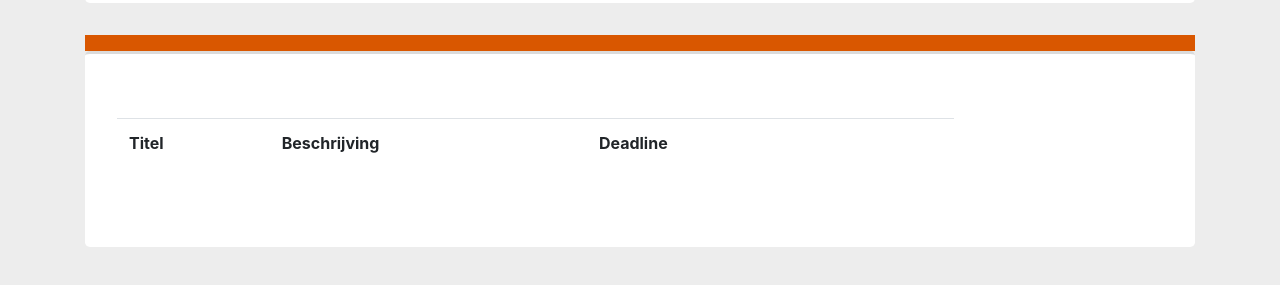
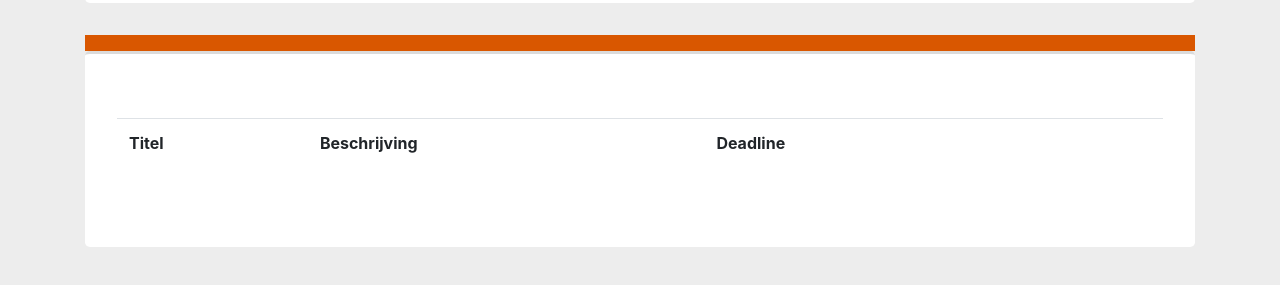
Before and after one commit to JBuursink/tijdelijk, a website: page src/main/webapp/mijnCadeaus.html in a window 1280 px wide. Shown: the part 283-568 px from the top of the page. Drawn offline with nearby package versions, Linux system fonts and the light colour scheme; no server answers.

Commit message:
Update mijnCadeaus.html

```diff
--- a/src/main/webapp/mijnCadeaus.html
+++ b/src/main/webapp/mijnCadeaus.html
@@ -50,7 +50,7 @@
 		</div>
 		<nav class="navbar navbar-dark bg-primary"></nav>
 		<div class="jumbotron">
-			<table class="table" id="mijnCadeausTable" style ="width:80%">
+			<table class="table" id="mijnCadeausTable" style ="width:100%">
 				<tr>
 					<th>Titel</th>
 					<th>Beschrijving</th>
```
